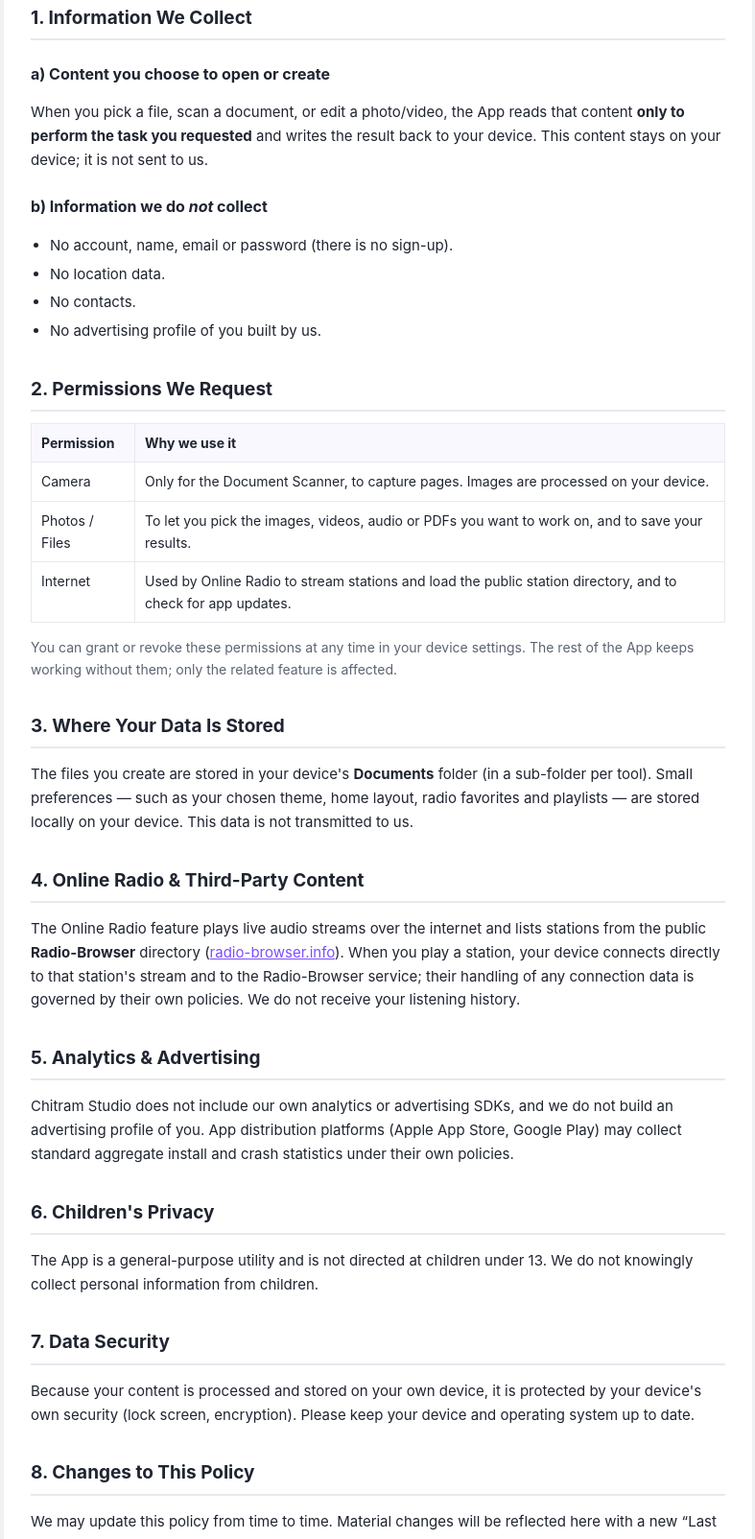
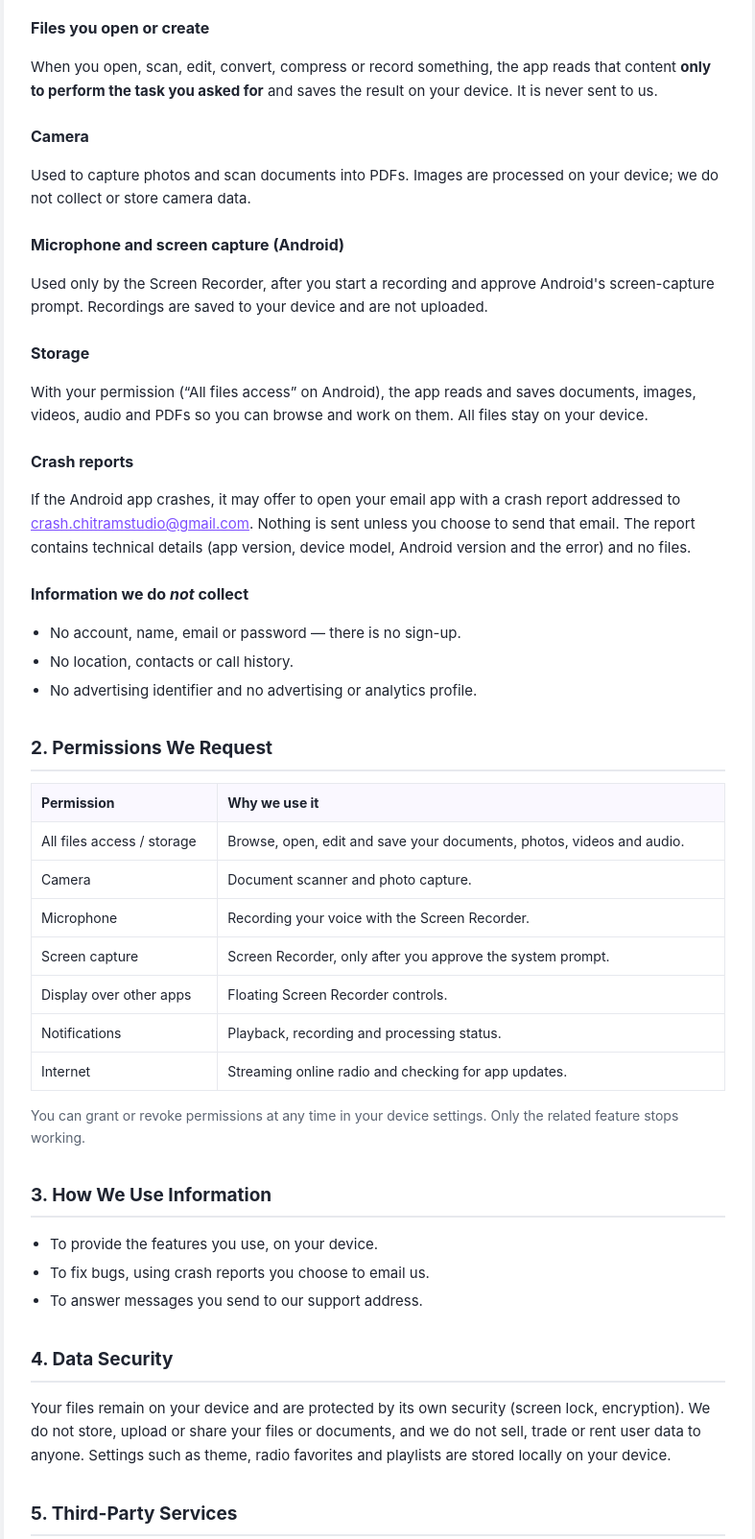
Before and after one commit to swarjun/chitramstudio, a plain HTML site: page privacy-policy.html in a window 1280 px wide. Shown: the part 544-2148 px from the top of the page at 96% size, without its empty margins (246-1033 px from the left). Drawn offline with Linux system fonts and the light colour scheme.

Commit message:
Revise privacy policy for Chitram Studio
Updated the privacy policy to reflect changes in app functionality and data handling practices.

```diff
--- a/privacy-policy.html
+++ b/privacy-policy.html
@@ -1,8 +1,10 @@
 <!DOCTYPE html>
 <!--
-  Chitram Studio — Privacy Policy
-  Host: docs/privacy-policy.html → https://swarjun.github.io/chitramstudio/privacy-policy.html
-  Paste that URL into App Store Connect (App Privacy → Privacy Policy URL) and Google Play (Store listing → Privacy Policy).
+  Chitram Studio (Android) — Privacy Policy
+  Rewritten 2026-11-25 from the January 2026 blog post
+  (chitramstudio.blogspot.com/2026/01/privacy-policy-for-chitram-studio-last.html),
+  corrected to match the app as built: no AdMob, no Firebase Analytics/Crashlytics.
+  Use this URL in Google Play Console → App content → Privacy policy once hosted.
 -->
 <html lang="en">
 <head>
@@ -41,106 +43,124 @@
 </head>
 <body>
   <header>
-    <img src="logo.png" alt="Chitram Studio icon" />
+    <img src="https://swarjun.github.io/chitramstudio/logo.png" alt="Chitram Studio icon" />
     <h1>Privacy Policy</h1>
-    <p>Last updated: 28 September 2026</p>
+    <p>Last updated: 25 November 2026</p>
   </header>
 
   <div class="wrap">
     <main>
       <p>
-        This Privacy Policy explains how <strong>Chitram Studio</strong> (the &ldquo;App&rdquo;,
-        &ldquo;we&rdquo;, &ldquo;us&rdquo;, or &ldquo;our&rdquo;) handles your information. Chitram
-        Studio is a media toolbox — PDF tools, document scanner, photo editor, slideshow/video maker,
-        file compressor, image-to-PDF and internet radio — developed and operated by
-        <strong>Swarjun Tech</strong>. By using the App, you agree to the practices described here.
+        Chitram Studio (&ldquo;we&rdquo;, &ldquo;our&rdquo;, &ldquo;us&rdquo;) is developed and operated by
+        <strong>Swarjun Tech</strong>. This Privacy Policy explains how we handle information when you use
+        the Chitram Studio apps for Android (<code>com.chitramstudio.toolbox</code>) and Windows.
         Your use is also subject to our <a href="terms-of-service.html">Terms of Service</a>.
       </p>
       <div class="callout">
-        <strong>In short:</strong> Chitram Studio has no account and no login. Your documents,
-        photos and videos are processed <strong>on your device</strong>, and the files you create are
-        saved to your own Documents folder. We do not collect, upload, sell or share your content.
+        <strong>In short:</strong> Chitram Studio has no account, no advertising and no analytics.
+        Your documents, photos, videos and recordings are processed <strong>on your device</strong> and stay
+        there. We do not collect, upload, sell or share your files.
       </div>
 
       <h2>1. Information We Collect</h2>
-      <h3>a) Content you choose to open or create</h3>
+      <h3>Files you open or create</h3>
       <p>
-        When you pick a file, scan a document, or edit a photo/video, the App reads that content
-        <strong>only to perform the task you requested</strong> and writes the result back to your
-        device. This content stays on your device; it is not sent to us.
+        When you open, scan, edit, convert, compress or record something, the app reads that content
+        <strong>only to perform the task you asked for</strong> and saves the result on your device.
+        It is never sent to us.
       </p>
-      <h3>b) Information we do <em>not</em> collect</h3>
+      <h3>Camera</h3>
+      <p>
+        Used to capture photos and scan documents into PDFs. Images are processed on your device; we do
+        not collect or store camera data.
+      </p>
+      <h3>Microphone and screen capture (Android)</h3>
+      <p>
+        Used only by the Screen Recorder, after you start a recording and approve Android's screen-capture
+        prompt. Recordings are saved to your device and are not uploaded.
+      </p>
+      <h3>Storage</h3>
+      <p>
+        With your permission (&ldquo;All files access&rdquo; on Android), the app reads and saves documents,
+        images, videos, audio and PDFs so you can browse and work on them. All files stay on your device.
+      </p>
+      <h3>Crash reports</h3>
+      <p>
+        If the Android app crashes, it may offer to open your email app with a crash report addressed to
+        <a href="mailto:crash.chitramstudio@gmail.com">crash.chitramstudio@gmail.com</a>. Nothing is sent
+        unless you choose to send that email. The report contains technical details (app version, device
+        model, Android version and the error) and no files.
+      </p>
+      <h3>Information we do <em>not</em> collect</h3>
       <ul>
-        <li>No account, name, email or password (there is no sign-up).</li>
-        <li>No location data.</li>
-        <li>No contacts.</li>
-        <li>No advertising profile of you built by us.</li>
+        <li>No account, name, email or password &mdash; there is no sign-up.</li>
+        <li>No location, contacts or call history.</li>
+        <li>No advertising identifier and no advertising or analytics profile.</li>
       </ul>
 
       <h2>2. Permissions We Request</h2>
       <table>
         <tr><th>Permission</th><th>Why we use it</th></tr>
-        <tr><td>Camera</td><td>Only for the Document Scanner, to capture pages. Images are processed on your device.</td></tr>
-        <tr><td>Photos / Files</td><td>To let you pick the images, videos, audio or PDFs you want to work on, and to save your results.</td></tr>
-        <tr><td>Internet</td><td>Used by Online Radio to stream stations and load the public station directory, and to check for app updates.</td></tr>
+        <tr><td>All files access / storage</td><td>Browse, open, edit and save your documents, photos, videos and audio.</td></tr>
+        <tr><td>Camera</td><td>Document scanner and photo capture.</td></tr>
+        <tr><td>Microphone</td><td>Recording your voice with the Screen Recorder.</td></tr>
+        <tr><td>Screen capture</td><td>Screen Recorder, only after you approve the system prompt.</td></tr>
+        <tr><td>Display over other apps</td><td>Floating Screen Recorder controls.</td></tr>
+        <tr><td>Notifications</td><td>Playback, recording and processing status.</td></tr>
+        <tr><td>Internet</td><td>Streaming online radio and checking for app updates.</td></tr>
       </table>
       <p class="muted">
-        You can grant or revoke these permissions at any time in your device settings. The rest of the
-        App keeps working without them; only the related feature is affected.
+        You can grant or revoke permissions at any time in your device settings. Only the related feature
+        stops working.
       </p>
 
-      <h2>3. Where Your Data Is Stored</h2>
+      <h2>3. How We Use Information</h2>
+      <ul>
+        <li>To provide the features you use, on your device.</li>
+        <li>To fix bugs, using crash reports you choose to email us.</li>
+        <li>To answer messages you send to our support address.</li>
+      </ul>
+
+      <h2>4. Data Security</h2>
       <p>
-        The files you create are stored in your device's <strong>Documents</strong> folder (in a
-        sub-folder per tool). Small preferences — such as your chosen theme, home layout, radio
-        favorites and playlists — are stored locally on your device. This data is not transmitted to us.
+        Your files remain on your device and are protected by its own security (screen lock, encryption).
+        We do not store, upload or share your files or documents, and we do not sell, trade or rent user
+        data to anyone. Settings such as theme, radio favorites and playlists are stored locally on your device.
       </p>
 
-      <h2>4. Online Radio &amp; Third-Party Content</h2>
-      <p>
-        The Online Radio feature plays live audio streams over the internet and lists stations from the
-        public <strong>Radio-Browser</strong> directory (<a href="https://www.radio-browser.info">radio-browser.info</a>).
-        When you play a station, your device connects directly to that station's stream and to the
-        Radio-Browser service; their handling of any connection data is governed by their own policies.
-        We do not receive your listening history.
-      </p>
-
-      <h2>5. Analytics &amp; Advertising</h2>
-      <p>
-        Chitram Studio does not include our own analytics or advertising SDKs, and we do not build an
-        advertising profile of you. App distribution platforms (Apple App Store, Google Play) may
-        collect standard aggregate install and crash statistics under their own policies.
+      <h2>5. Third-Party Services</h2>
+      <table>
+        <tr><th>Service</th><th>What it does</th></tr>
+        <tr><td><a href="https://www.radio-browser.info">Radio Browser</a> and radio stations</td><td>Online Radio loads station listings from the public Radio Browser directory and streams audio directly from each station. Those services see your IP address under their own policies. We do not receive your listening history.</td></tr>
+        <tr><td>Google Play in-app updates</td><td>Checks whether a newer version is available (Android). Governed by <a href="https://policies.google.com/privacy">Google's Privacy Policy</a>.</td></tr>
+        <tr><td>Google ML Kit (on-device)</td><td>Document edge detection and Snap Sort photo grouping (Android). Models run on your device; your photos are not sent to Google for this.</td></tr>
+      </table>
+      <p class="muted">
+        Chitram Studio does not use Google AdMob, Firebase Analytics or Firebase Crashlytics. App stores may
+        collect standard install and crash statistics under their own policies.
       </p>
 
       <h2>6. Children's Privacy</h2>
       <p>
-        The App is a general-purpose utility and is not directed at children under 13. We do not
+        Our apps are general-purpose utilities and are not directed at children under 13. We do not
         knowingly collect personal information from children.
       </p>
 
-      <h2>7. Data Security</h2>
+      <h2>7. Changes to This Privacy Policy</h2>
       <p>
-        Because your content is processed and stored on your own device, it is protected by your
-        device's own security (lock screen, encryption). Please keep your device and operating system
-        up to date.
-      </p>
-
-      <h2>8. Changes to This Policy</h2>
-      <p>
-        We may update this policy from time to time. Material changes will be reflected here with a new
+        We may update this policy from time to time. Changes will be posted on this page with a new
         &ldquo;Last updated&rdquo; date.
       </p>
 
-      <h2>9. Contact Us</h2>
+      <h2>8. Contact Us</h2>
       <p>
         Questions about this policy? Email
         <a href="mailto:care.chitramstudio@gmail.com">care.chitramstudio@gmail.com</a>.
       </p>
 
       <div class="links">
-        <a href="support.html">Support</a>
         <a href="terms-of-service.html">Terms of Service</a>
-        <a href="index.html">Home</a>
+        <a href="chitram-studio.html">Home</a>
       </div>
 
       <footer>&copy; 2026 Chitram Studio &middot; Swarjun Tech. All rights reserved.</footer>
```
